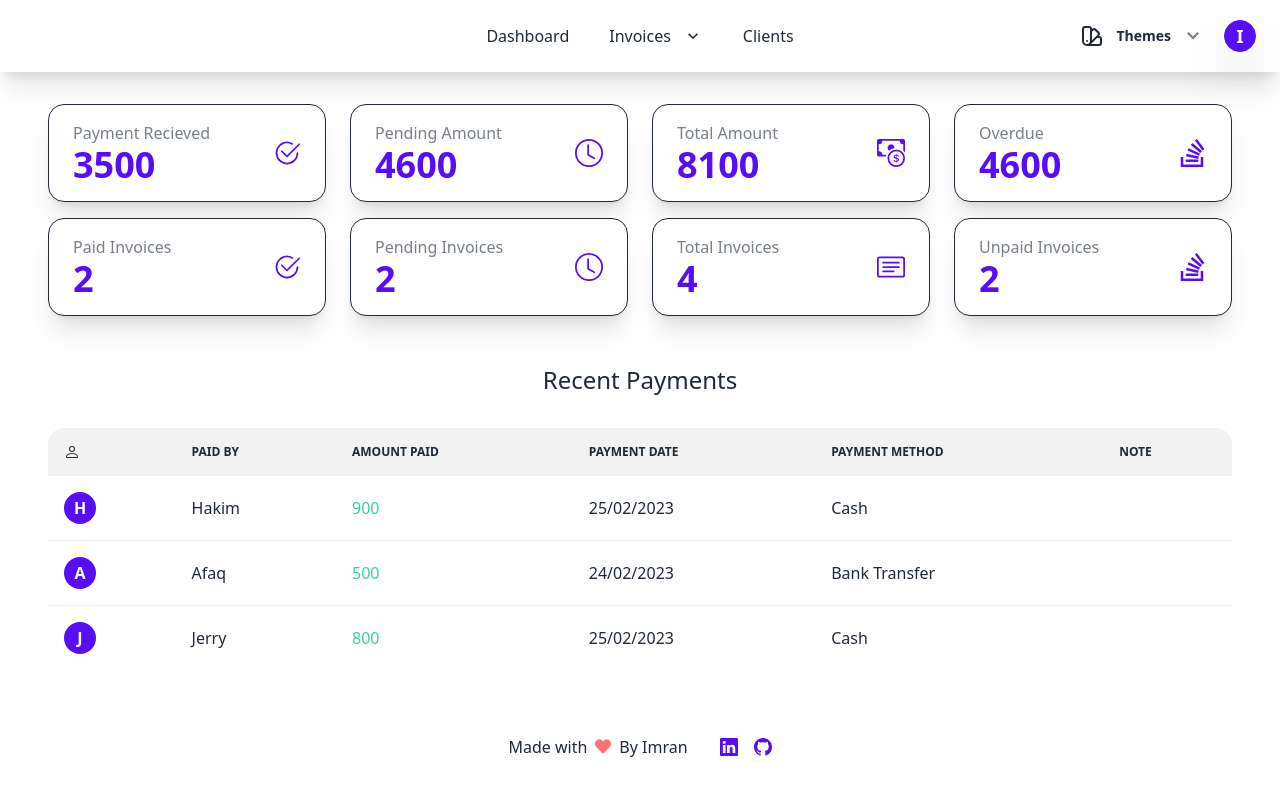
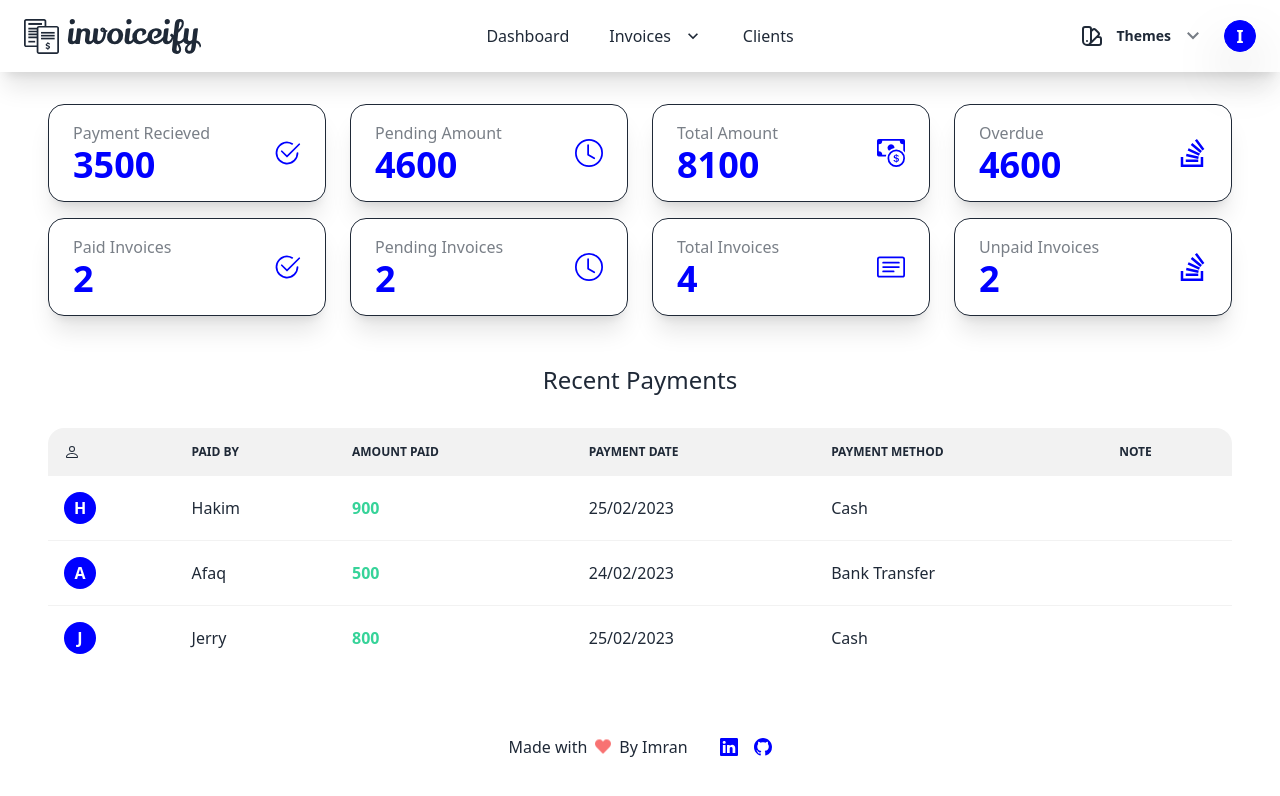
Before and after one commit to imrantahir16/invoiceify, a React (Create React App) app in the folder frontend/: page /dashboard in a window 1280 px wide. Shown: the top 796 px of the page. Built offline with nearby package versions, Linux system fonts and the light colour scheme.

Commit message:
customize daisyui themes in  tailwind config

```diff
--- a/frontend/src/components/dashboard/TableRow.jsx
+++ b/frontend/src/components/dashboard/TableRow.jsx
@@ -8,7 +8,7 @@ const TableRow = ({ data }) => {
       </th>
       <td>{data.client}</td>
       <td>
-        <span className="text-success">{data.amount}</span>
+        <span className="text-success font-bold">{data.amount}</span>
       </td>
       <td>{data.paymentDate}</td>
       <td>{data.paymentMethod}</td>
--- a/frontend/src/components/header/Logo.jsx
+++ b/frontend/src/components/header/Logo.jsx
@@ -5,7 +5,7 @@ const Logo = ({ navbar }) => {
       xmlns="http://www.w3.org/2000/svg"
       id="icon-0"
       viewBox="0 0 910.88 180"
-      className={`${user ? "fill-neutral-content" : "fill-primary"}  w-auto ${
+      className={`${user ? "fill-base-content" : "fill-primary"}  w-auto ${
         navbar ? "h-[25px]" : "h-[20px] md:h-[35px]"
       }`}
     >
--- a/frontend/tailwind.config.js
+++ b/frontend/tailwind.config.js
@@ -12,12 +12,55 @@ module.exports = {
   plugins: [require("daisyui")],
   daisyui: {
     styled: true,
-    themes: true,
+    // themes: true,
     base: true,
     utils: true,
     logs: true,
     rtl: false,
     prefix: "",
     darkTheme: "dark",
+    themes: [
+      {
+        light: {
+          ...require("daisyui/src/colors/themes")["[data-theme=light]"],
+          primary: "blue",
+          "primary-focus": "mediumblue",
+        },
+      },
+      {
+        dark: { ...require("daisyui/src/colors/themes")["[data-theme=dark]"] },
+      },
+      {
+        synthwave: {
+          ...require("daisyui/src/colors/themes")["[data-theme=synthwave]"],
+        },
+      },
+      {
+        halloween: {
+          ...require("daisyui/src/colors/themes")["[data-theme=halloween]"],
+        },
+      },
+      {
+        forest: {
+          ...require("daisyui/src/colors/themes")["[data-theme=forest]"],
+        },
+      },
+      {
+        luxury: {
+          ...require("daisyui/src/colors/themes")["[data-theme=luxury]"],
+        },
+      },
+      {
+        lemonade: {
+          ...require("daisyui/src/colors/themes")["[data-theme=lemonade]"],
+          success: "#519903",
+        },
+      },
+      {
+        night: {
+          ...require("daisyui/src/colors/themes")["[data-theme=night]"],
+        },
+      },
+    ],
   },
 };
```
Also changed, not shown: frontend/src/components/dashboard/Card.jsx (+0 -9 lines).
